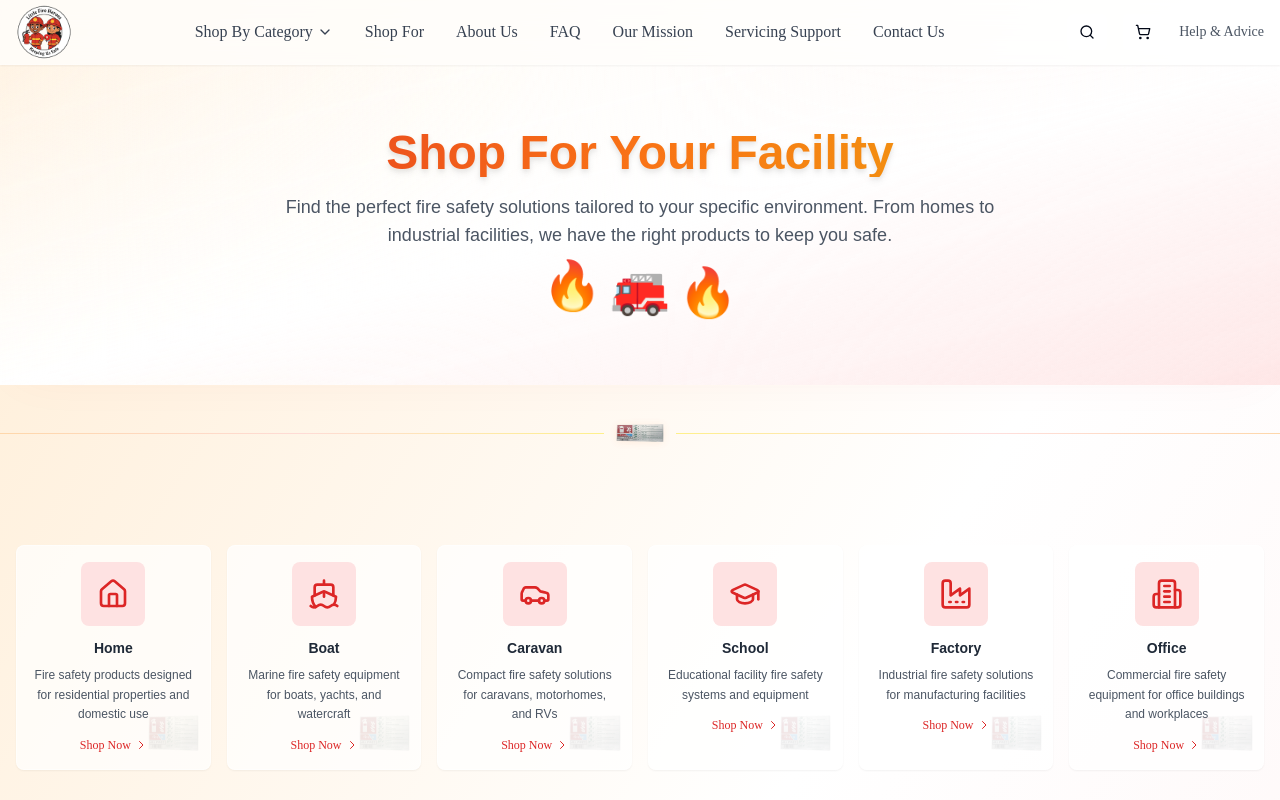
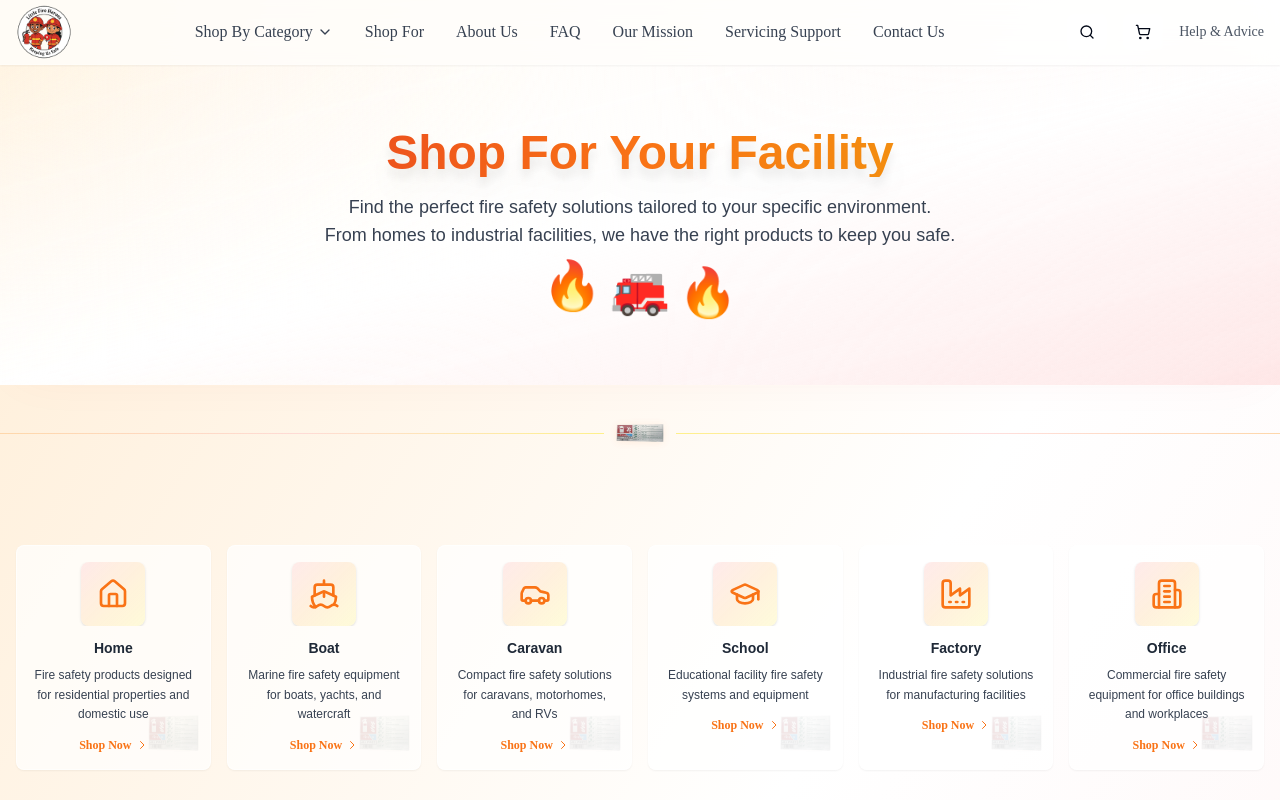
Before and after one commit to tradexy/flame-guard-uk-shop, a React (Vite) app: page /shop-for in a window 1280 px wide. Shown: the top 800 px of the page. Built offline with nearby package versions, Linux system fonts and the light colour scheme.

Commit message:
Enhance Shop For page with v2 styling
Added trust badges and testimonials, and adjusted colors.

```diff
--- a/src/components/FacilityGrid.tsx
+++ b/src/components/FacilityGrid.tsx
@@ -43,33 +43,33 @@ const facilities = [
 ];
 
 const FacilityGrid = () => (
-  <div className="container mx-auto px-4">
+  <div className="container mx-auto px-4 z-10 relative">
     <div className="grid grid-cols-2 md:grid-cols-3 lg:grid-cols-6 gap-4">
       {facilities.map((facility, index) => {
         const IconComponent = facility.icon;
         return (
           <Link key={index} to={facility.path}>
-            <Card className="group hover:shadow-lg hover:scale-105 transition-all duration-300 bg-white/70 backdrop-blur-sm border border-white/50 hover:bg-white/90 h-full animate-fade-in relative overflow-hidden">
-              {/* Mascot/Flame Watermark */}
+            <Card className="group hover:shadow-xl hover:-translate-y-1.5 hover:scale-105 transition-all duration-300 bg-white/70 backdrop-blur-2xl border border-white/60 hover:bg-white/90 h-full animate-fade-in relative overflow-hidden cursor-pointer ring-0 focus-visible:ring-2 focus-visible:ring-orange-400">
+              {/* Animated Mascot/Flame Watermark */}
               <img
                 src="/lovable-uploads/fc2eea39-bf52-4e85-84f7-b9a3181a054b.png"
                 alt=""
                 aria-hidden="true"
-                className="pointer-events-none absolute right-1 bottom-1 w-16 h-16 opacity-10 z-0 select-none"
+                className="pointer-events-none absolute right-1 bottom-1 w-16 h-16 opacity-10 z-0 select-none group-hover:scale-110 transition-transform duration-300"
                 style={{
-                  filter: 'drop-shadow(0 2px 6px rgba(0,0,0,0.03))',
+                  filter: 'drop-shadow(0 2px 6px rgba(240,90,10,0.07))',
                   objectFit: 'contain'
                 }}
               />
               <CardContent className="p-4 text-center relative z-10">
                 <div className="relative overflow-hidden mb-3 flex justify-center">
-                  <div className="w-16 h-16 bg-red-100 rounded-lg flex items-center justify-center group-hover:bg-red-200 transition-colors animate-scale-in">
-                    <IconComponent className="w-8 h-8 text-red-600" />
+                  <div className="w-16 h-16 bg-gradient-to-br from-red-100/70 via-orange-100/80 to-yellow-100/60 rounded-lg flex items-center justify-center group-hover:bg-yellow-100 transition-colors animate-scale-in shadow ring-0 group-hover:ring-4 group-hover:ring-orange-200">
+                    <IconComponent className="w-8 h-8 text-orange-500 group-hover:scale-125 transition-transform duration-300" />
                   </div>
                 </div>
                 <h3 className="text-sm font-bold mb-2 text-gray-800 font-montserrat">{facility.title}</h3>
-                <p className="text-xs text-gray-600 mb-3 leading-relaxed line-clamp-3 font-montserrat">{facility.description}</p>
-                <div className="flex items-center justify-center text-red-600 text-xs font-medium group-hover:text-red-700 transition-colors">
+                <p className="text-xs text-gray-700 mb-3 leading-relaxed line-clamp-3 font-montserrat">{facility.description}</p>
+                <div className="flex items-center justify-center text-orange-500 text-xs font-semibold group-hover:text-red-600 transition-colors mt-2">
                   Shop Now
                   <svg className="ml-1 h-3 w-3 group-hover:translate-x-1 transition-transform" fill="none" stroke="currentColor" viewBox="0 0 24 24">
                     <path strokeLinecap="round" strokeLinejoin="round" strokeWidth={2} d="M9 5l7 7-7 7" />
--- a/src/pages/ShopFor.tsx
+++ b/src/pages/ShopFor.tsx
@@ -49,18 +49,23 @@ const ShopFor = () => {
   ];
 
   return (
-    <div className="min-h-screen bg-gradient-to-br from-orange-100 via-white to-red-50 animate-fade-in">
+    <div className="min-h-screen relative bg-gradient-to-br from-orange-100 via-white to-red-50 animate-fade-in overflow-x-hidden">
+      {/* Animated background flames for hero section */}
+      <div className="absolute top-0 left-0 w-full h-64 pointer-events-none z-0">
+        <div className="absolute w-56 h-56 bg-gradient-to-br from-orange-200/40 via-yellow-100/60 to-red-200/30 rounded-full blur-3xl opacity-60 left-[-60px] top-[-50px] animate-pulse-slow" />
+        <div className="absolute w-48 h-48 bg-gradient-to-tr from-red-200/60 via-orange-200/40 to-yellow-100/40 rounded-full blur-2xl opacity-50 right-[-40px] top-8 animate-pulse-slow delay-200" />
+      </div>
       <Header />
       {/* Hero Section */}
-      <section className="py-16 relative bg-gradient-to-r from-orange-50/40 via-white to-red-100/60 fade-in-up overflow-hidden shadow-[0_8px_48px_-18px_rgba(230,60,0,0.05)]">
+      <section className="py-16 relative z-10 bg-gradient-to-r from-orange-50/40 via-white to-red-100/60 fade-in-up overflow-hidden shadow-[0_8px_48px_-18px_rgba(230,60,0,0.05)]">
         <div className="absolute inset-0 bg-gradient-to-br from-orange-200/18 via-red-100/16 to-yellow-200/15 animate-pulse pointer-events-none" />
         <div className="container mx-auto px-4 relative z-10">
           <div className="text-center">
-            <h1 className="text-4xl md:text-5xl font-bold text-gray-800 mb-4 font-montserrat animate-fade-in bg-gradient-to-r from-red-600 via-orange-500 to-yellow-500 bg-clip-text text-transparent drop-shadow-md">
+            <h1 className="text-4xl md:text-5xl font-bold text-gray-800 mb-4 font-montserrat animate-fade-in bg-gradient-to-r from-red-600 via-orange-500 to-yellow-500 bg-clip-text text-transparent drop-shadow-xl">
               Shop For Your Facility
             </h1>
-            <p className="text-lg text-gray-600 max-w-3xl mx-auto font-montserrat animate-fade-in mb-2">
-              Find the perfect fire safety solutions tailored to your specific environment.
+            <p className="text-lg text-gray-700 max-w-3xl mx-auto font-montserrat animate-fade-in mb-2">
+              Find the perfect fire safety solutions tailored to your specific environment.<br />
               From homes to industrial facilities, we have the right products to keep you safe.
             </p>
             <div className="flex justify-center gap-2 mt-6">
@@ -75,17 +80,20 @@ const ShopFor = () => {
       <SectionDivider />
 
       {/* Facilities Grid */}
-      <section className="py-16 fade-in-up delay-200">
+      <section className="py-16 fade-in-up delay-200 z-10 relative">
         <FacilityGrid />
       </section>
 
       <SectionDivider />
 
-      {/* Section Divider: Firetruck Mascot */}
-      {/* Remove old divider, replaced by SectionDivider */}
+      {/* Animated bottom background flames after grid */}
+      <div className="absolute bottom-0 left-0 w-full h-48 z-0">
+        <div className="absolute w-60 h-60 bg-gradient-to-br from-red-200/60 via-orange-300/30 to-yellow-100/20 rounded-full blur-3xl opacity-30 left-0 bottom-0 animate-pulse-slow delay-150" />
+        <div className="absolute w-56 h-48 bg-gradient-to-r from-orange-100/20 via-yellow-200/20 to-red-100/30 rounded-full blur-2xl opacity-20 right-14 -bottom-8 animate-pulse-slow delay-300" />
+      </div>
 
       {/* Best Selling Products */}
-      <div className="fade-in-up delay-300">
+      <div className="fade-in-up delay-300 z-10 relative">
         <BestSellingCarousel />
       </div>
       <Footer />
```
